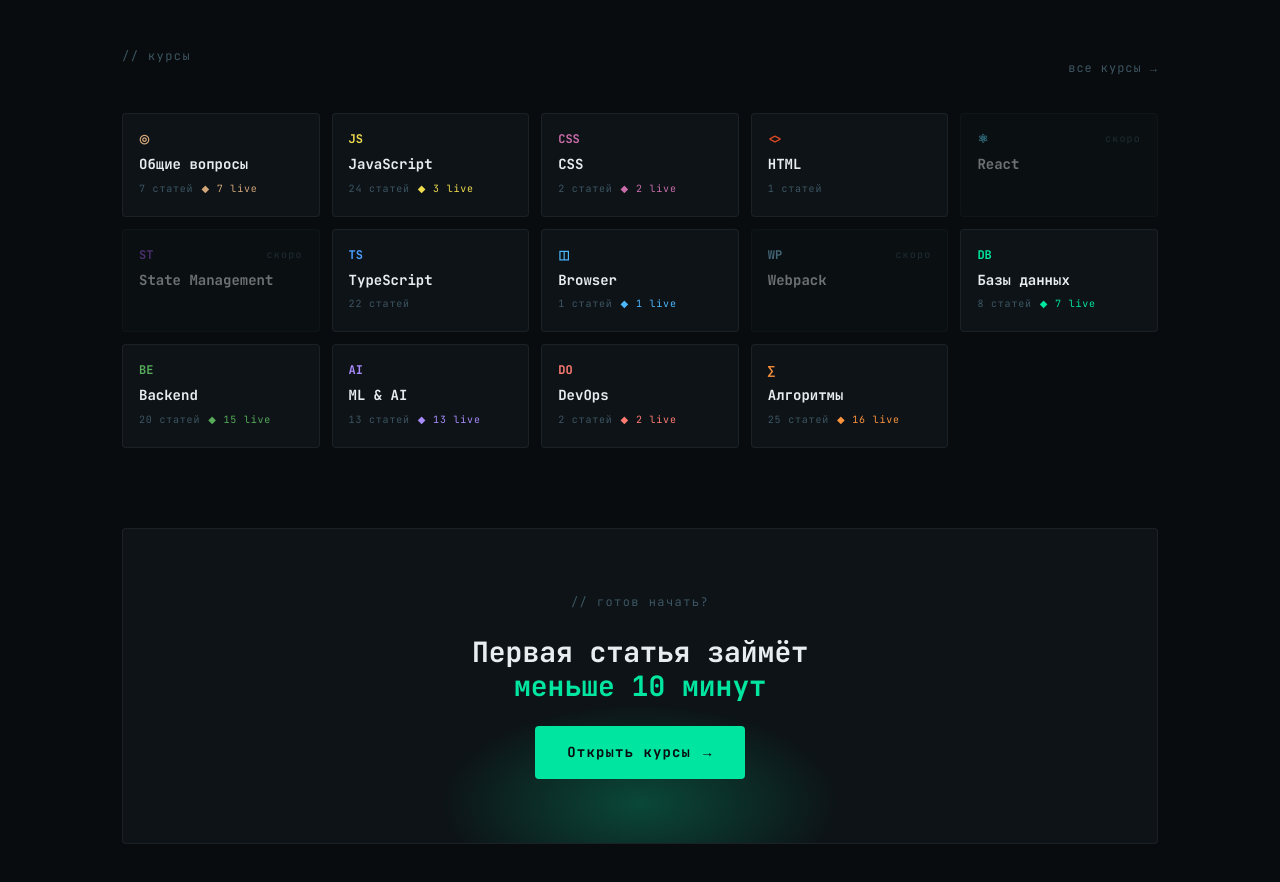
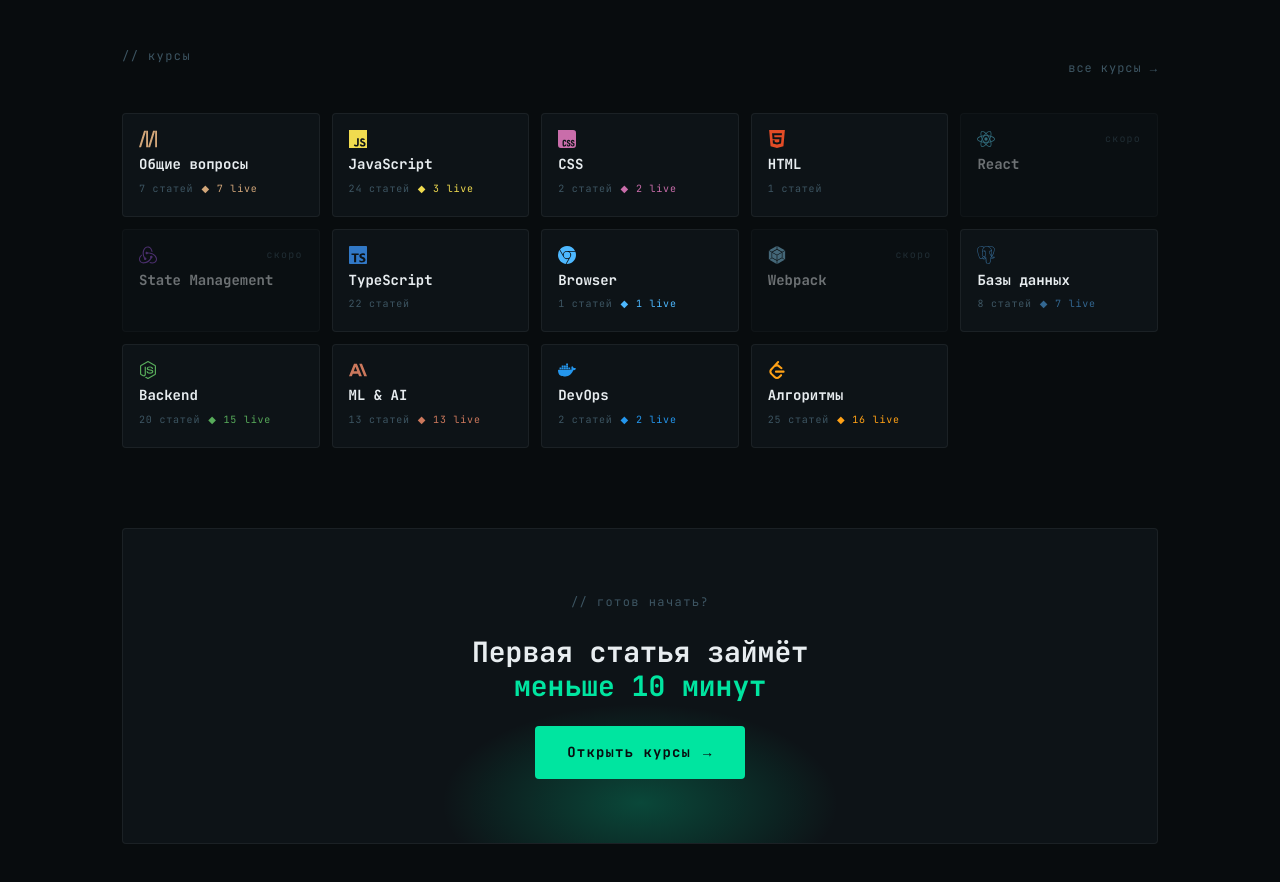
Before and after one commit to dxdzdydxdzdy/dxlearn, a Next.js app: page / in a window 1280 px wide. Shown: the part 1320-2202 px from the top of the page. Built offline with nearby package versions, Linux system fonts and the light colour scheme.

Commit message:
new articles, design features

```diff
--- a/src/app/page.tsx
+++ b/src/app/page.tsx
@@ -1,22 +1,30 @@
 import Link from 'next/link';
+import {
+  siMdnwebdocs, siJavascript, siCss, siHtml5,
+  siReact, siRedux, siTypescript, siGooglechrome,
+  siWebpack, siPostgresql, siNodedotjs, siDocker,
+  siAnthropic, siLeetcode,
+} from 'simple-icons';
+import type { SimpleIcon } from 'simple-icons';
+import { BrandIcon } from '@/components/ui/BrandIcon/BrandIcon';
 import { courses } from '@/content/courses';
 import s from './page.module.scss';
 
-const COURSE_META: Record<string, { color: string; icon: string }> = {
-  general:            { color: '#d2a679', icon: '◎'  },
-  javascript:         { color: '#f0db4f', icon: 'JS' },
-  css:                { color: '#c96daa', icon: 'CSS'},
-  html:               { color: '#e34c26', icon: '<>' },
-  react:              { color: '#61dafb', icon: '⚛'  },
-  'state-management': { color: '#9b59e0', icon: 'ST' },
-  typescript:         { color: '#4a9eff', icon: 'TS' },
-  browser:            { color: '#4db8ff', icon: '◫'  },
-  webpack:            { color: '#8dd6f9', icon: 'WP' },
-  databases:          { color: '#00e5a0', icon: 'DB' },
-  backend:            { color: '#57ab5a', icon: 'BE' },
-  devops:             { color: '#ff7b72', icon: 'DO' },
-  'ml-ai':            { color: '#a78bfa', icon: 'AI' },
-  algorithms:         { color: '#fb923c', icon: '∑'  },
+const COURSE_META: Record<string, { color: string; icon: SimpleIcon }> = {
+  general:            { color: '#d2a679', icon: siMdnwebdocs  },
+  javascript:         { color: '#f0db4f', icon: siJavascript  },
+  css:                { color: '#c96daa', icon: siCss          },
+  html:               { color: '#e34c26', icon: siHtml5        },
+  react:              { color: '#61dafb', icon: siReact        },
+  'state-management': { color: '#9b59e0', icon: siRedux        },
+  typescript:         { color: '#3178c6', icon: siTypescript   },
+  browser:            { color: '#4db8ff', icon: siGooglechrome },
+  webpack:            { color: '#8dd6f9', icon: siWebpack      },
+  databases:          { color: '#336791', icon: siPostgresql   },
+  backend:            { color: '#57ab5a', icon: siNodedotjs    },
+  devops:             { color: '#2496ed', icon: siDocker       },
+  'ml-ai':            { color: '#cc785c', icon: siAnthropic    },
+  algorithms:         { color: '#ffa116', icon: siLeetcode     },
 };
 
 const FEATURES = [
@@ -128,7 +136,7 @@ export default function HomePage() {
 
         <div className={s.courseGrid}>
           {courses.map(course => {
-            const meta    = COURSE_META[course.slug] ?? { color: '#00e5a0', icon: '•' };
+            const meta    = COURSE_META[course.slug];
             const isEmpty = course.articles.length === 0;
             const liveN   = course.articles.filter(a => a.interactive).length;
 
@@ -137,10 +145,14 @@ export default function HomePage() {
                 key={course.slug}
                 href={isEmpty ? '/courses' : `/courses/${course.slug}`}
                 className={`${s.courseCard}${isEmpty ? ` ${s.courseCardEmpty}` : ''}`}
-                style={{ '--cc': meta.color } as React.CSSProperties}
+                style={{ '--cc': meta?.color ?? '#00e5a0' } as React.CSSProperties}
               >
                 <div className={s.courseCardHead}>
-                  <span className={s.courseIcon}>{meta.icon}</span>
+                  <span className={s.courseIcon}>
+                    {meta
+                      ? <BrandIcon icon={meta.icon} size={18} color={meta.color} />
+                      : '•'}
+                  </span>
                   {isEmpty
                     ? <span className={s.comingSoon}>скоро</span>
                     : <span className={s.courseArrow}>→</span>
--- a/src/components/articles/BigOArticle/BigOArticle.module.scss
+++ b/src/components/articles/BigOArticle/BigOArticle.module.scss
@@ -36,7 +36,7 @@
   padding: $space-3 $space-4; border-bottom: 1px solid $border-subtle;
   flex-wrap: wrap;
   &:last-child { border-bottom: none; }
-  code { font-family: $font-mono; font-size: $text-sm; color: $accent; background: $accent-dim; padding: 2px 6px; border-radius: $radius-sm; min-width: 120px; }
+  code { font-family: $font-mono; font-size: $text-sm; color: $accent; background: $accent-dim; padding: 2px 6px; border-radius: $radius-sm; min-width: 120px; @include mobile { min-width: 0; } }
 }
 
 .ruleArrow { color: $text-muted; font-family: $font-mono; }
@@ -173,6 +173,7 @@
   display: flex; gap: $space-4; align-items: baseline;
   padding: $space-2 $space-4; border-bottom: 1px solid $border-subtle;
   &:last-child { border-bottom: none; }
+  @include mobile { flex-direction: column; gap: $space-1; }
 }
 
 .caseExLabel { font-family: $font-mono; font-size: $text-sm; font-weight: 700; color: $accent; min-width: 48px; }
@@ -184,6 +185,7 @@
 
 .methodStep {
   display: grid; grid-template-columns: 36px 1fr; gap: $space-4; align-items: flex-start;
+  @include mobile { grid-template-columns: 1fr; gap: $space-2; }
 }
 
 .methodNum {
@@ -206,6 +208,7 @@
   padding: $space-2 $space-4; background: $bg-elevated;
   border-bottom: 1px solid $border-subtle;
   font-family: $font-mono; font-size: 10px; color: $text-muted; letter-spacing: $letter-wider;
+  @include mobile { min-width: 420px; }
 }
 
 .dsRow {
@@ -213,6 +216,7 @@
   padding: $space-3 $space-4; border-bottom: 1px solid $border-subtle; align-items: center;
   &:last-child { border-bottom: none; }
   &:hover { background: $bg-elevated; }
+  @include mobile { min-width: 420px; }
 }
 
 .dsName { font-family: $font-mono; font-size: $text-sm; font-weight: 700; color: $text-primary; }
```
